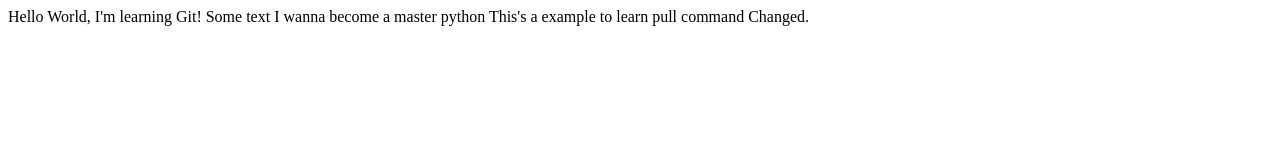
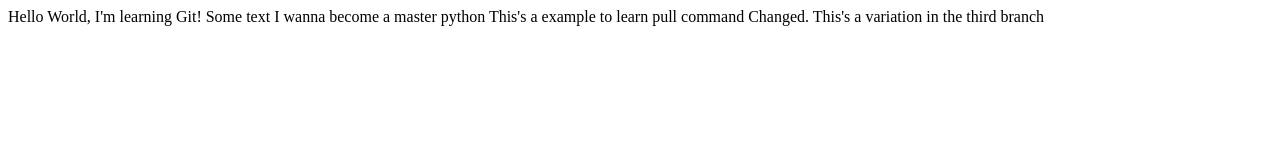
Before and after one commit to pdat24/learn_repo, a plain HTML site: page index.html in a window 1280 px wide. Drawn offline with Linux system fonts and the light colour scheme.

Commit message:
I'm training

```diff
--- a/index.html
+++ b/index.html
@@ -8,5 +8,6 @@
         I wanna become a master python
         This's a example to learn pull command
         Changed.
+        This's a variation in the third branch
     </body>
 </html>
```
